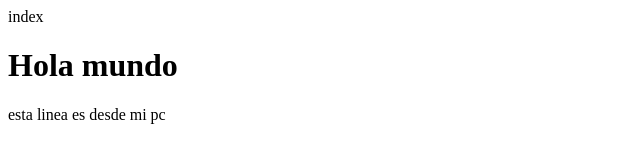
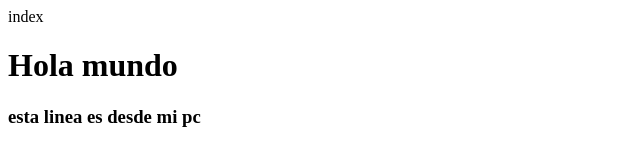
Before and after one commit to DesarrolloUtafisei/Ejemplo, a plain HTML site: page Index.html in a window 1280 px wide. Shown: the whole page, without its empty margins (0-640 px from the left). Drawn offline with Linux system fonts and the light colour scheme.

Commit message:
Aumento de linea

```diff
--- a/Index.html
+++ b/Index.html
@@ -4,6 +4,6 @@ index
 </head>
 <body>
 <h1>Hola mundo</h1>
-esta linea es desde mi pc
+<h3> esta linea es desde mi pc</h3>
 </body>
 </html>
```
